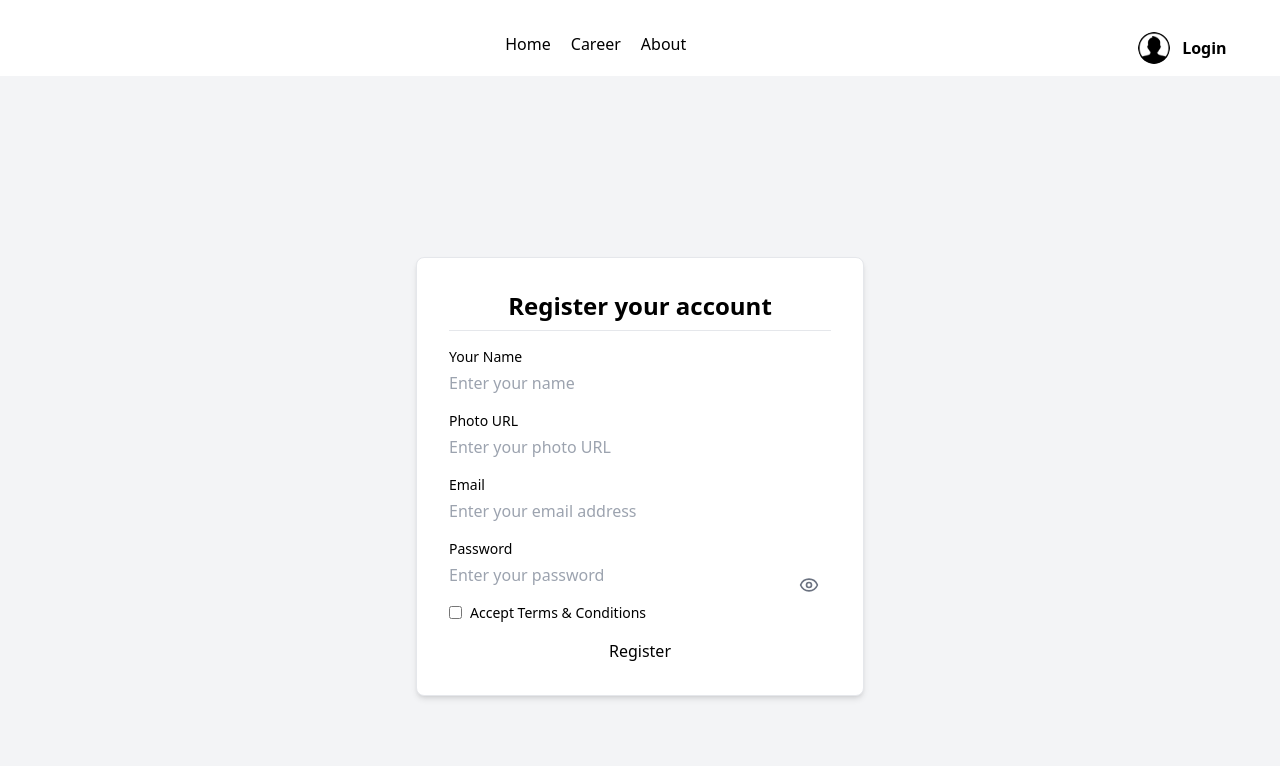
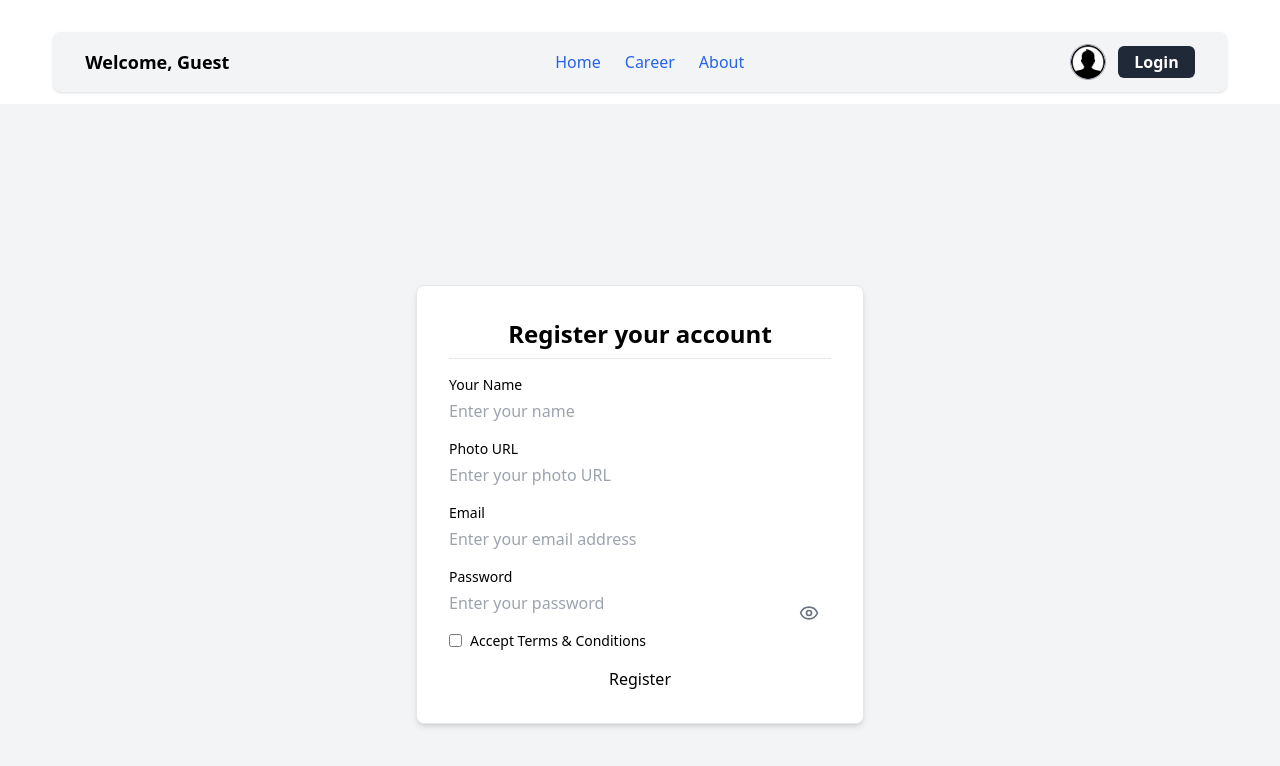
Before and after one commit to BoRaT-7/Villages-News, a React (Vite) app in the folder villages-news/: page /auth/register in a window 1280 px wide. Shown: the top 766 px of the page. Built offline with nearby package versions, Linux system fonts and the light colour scheme; no server answers.

Commit message:
commit-3

```diff
--- a/villages-news/src/Components/Navber.jsx
+++ b/villages-news/src/Components/Navber.jsx
@@ -4,23 +4,54 @@ import userloginicon from "../assets/user.png";
 import { AuthContext } from '../provider/AuthProvider';
 
 const Navber = () => {
-  const { user } = useContext(AuthContext); // ✅ correct hook
+  const { user, logOut } = useContext(AuthContext);
+
+  const handleLogOut = () => {
+    logOut()
+      .then(() => {
+        console.log("User logged out successfully!");
+      })
+      .catch((error) => {
+        console.error("Logout error:", error.message);
+      });
+  };
 
   return (
-    <div className='flex justify-between mt-5'>
-      <div>{user?.name}</div>
+    <div className='flex justify-between items-center mt-5 px-8 bg-gray-100 py-3 rounded-lg shadow'>
+      {/* ✅ Left: Show user's name */}
+      <div className='font-semibold text-lg'>
+        {user ? `Welcome, ${user.displayName || user.email}` : "Welcome, Guest"}
+      </div>
 
-      <div className='nav space-x-5'>
+      {/* ✅ Middle: Navigation Links */}
+      <div className='space-x-6 text-blue-600 font-medium'>
         <Link to="/">Home</Link>
         <Link to="/career">Career</Link>
         <Link to="/about">About</Link>
       </div>
 
+      {/* ✅ Right: Icon + Buttons */}
       <div className='flex gap-3 items-center'>
-        <img src={userloginicon} alt="user icon" className="w-8 h-8 rounded-full" />
-        <Link to="/auth/login" className='btn btn-neutral font-semibold'>
-          Login
-        </Link>
+        <img
+          src={user?.photoURL || userloginicon}
+          alt="user icon"
+          className="w-9 h-9 rounded-full border border-gray-400"
+        />
+        {user ? (
+          <button
+            onClick={handleLogOut}
+            className='btn btn-neutral font-semibold px-4 py-1 rounded-md bg-gray-800 text-white hover:bg-gray-600 transition'
+          >
+            Log Out
+          </button>
+        ) : (
+          <Link
+            to="/auth/login"
+            className='btn btn-neutral font-semibold px-4 py-1 rounded-md bg-gray-800 text-white hover:bg-gray-600 transition'
+          >
+            Login
+          </Link>
+        )}
       </div>
     </div>
   );
--- a/villages-news/src/provider/AuthProvider.jsx
+++ b/villages-news/src/provider/AuthProvider.jsx
@@ -3,6 +3,7 @@ import {
   createUserWithEmailAndPassword,
   getAuth,
   onAuthStateChanged,
+  signOut,
   updateProfile,
 } from "firebase/auth";
 import app from "../firebase/firebase.init";
@@ -36,12 +37,18 @@ const AuthProvider = ({ children }) => {
     }
   };
 
-  // ✅ Observe auth state changes
+  // ✅ Logout function
+  const logOut = () => {
+    setLoading(true);
+    return signOut(auth);
+  };
+
+  // ✅ Listen for auth state changes
   useEffect(() => {
     const unsubscribe = onAuthStateChanged(auth, (currentUser) => {
       setUser(currentUser);
       setLoading(false);
-      console.log("Auth state:", currentUser);
+      console.log("Auth state changed:", currentUser);
     });
 
     return () => unsubscribe();
@@ -52,6 +59,7 @@ const AuthProvider = ({ children }) => {
     loading,
     createNewUser,
     updateUserProfile,
+    logOut,
   };
 
   return (
```
